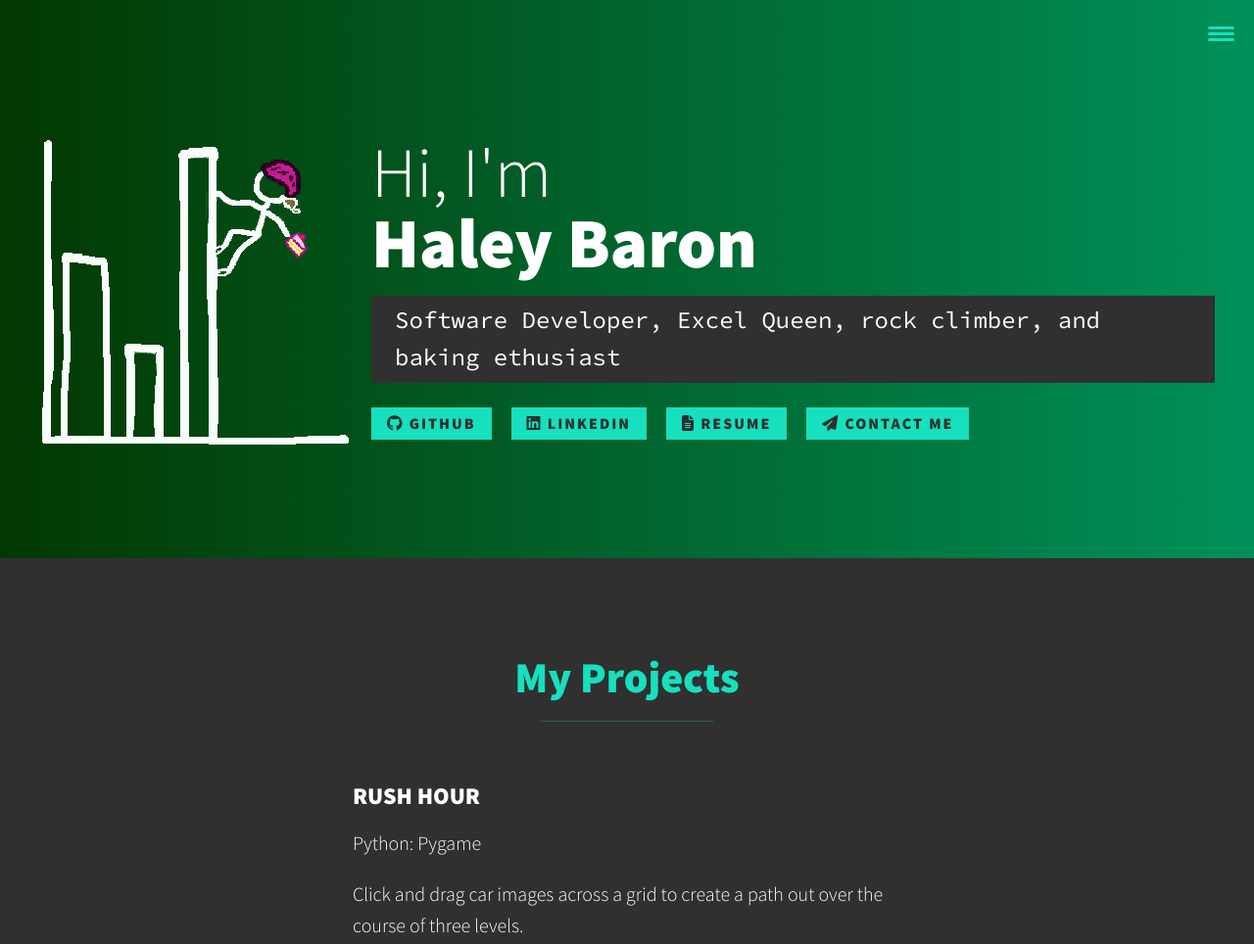
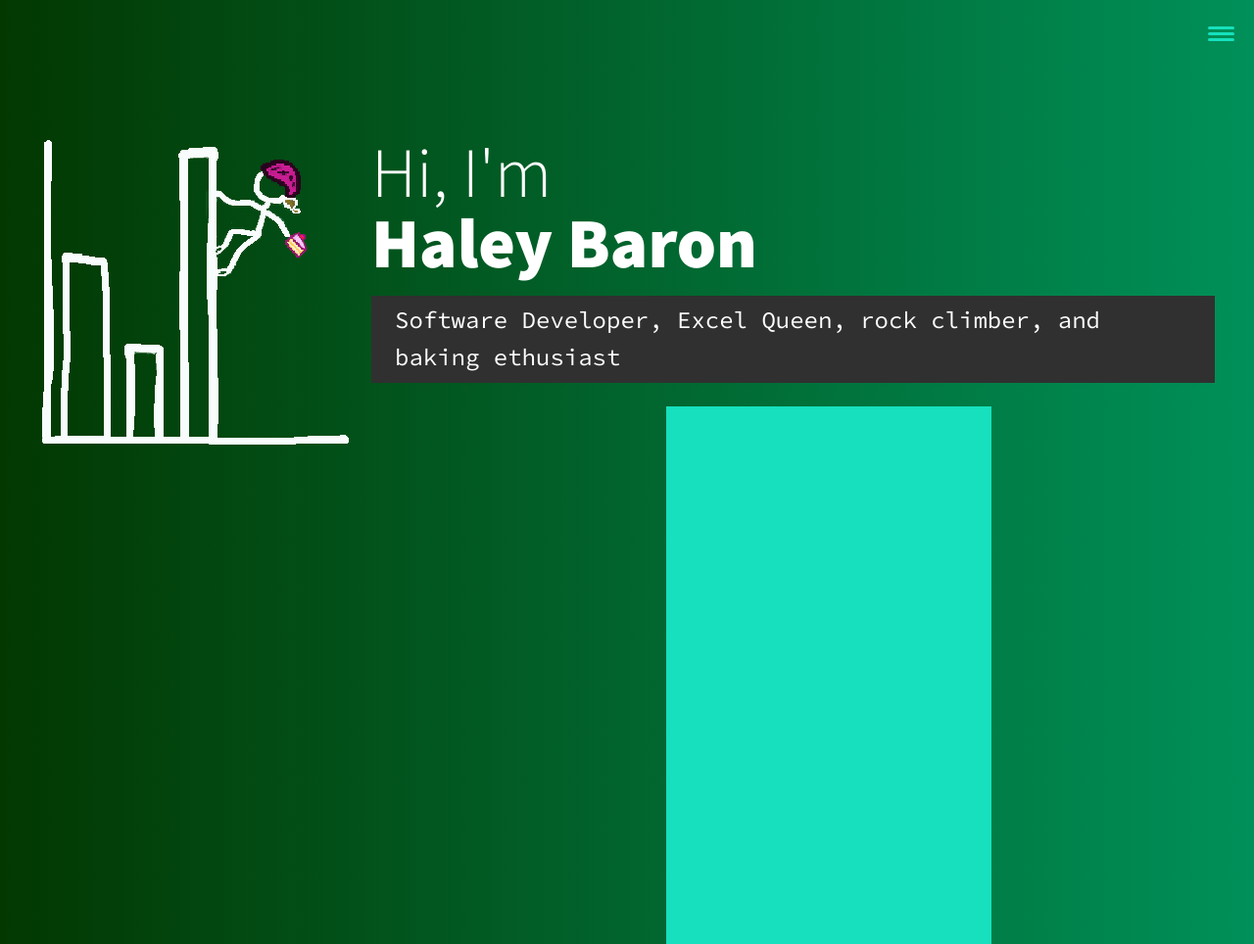
Before and after one commit to Haleyb313/haleyb313.github.io, a plain HTML site: page index.html in a window 1280 px wide. Shown: the top 964 px of the page at 98% size. Drawn offline with Linux system fonts and the light colour scheme.

Commit message:
Update index.html

```diff
--- a/index.html
+++ b/index.html
@@ -41,7 +41,8 @@
             <div class="section__title section__title--wrapper">
                 <a href="https://github.com/Haleyb313" class="btn"><i class="fab fa-github"></i> Github</a>
                 <a href="https://www.linkedin.com/in/haleybaron/" class="btn"><i class="fab fa-linkedin"></i> LinkedIn</a>
-                <a href="https://www.haleybaron.github.io/resume/Baron.Haley.Resume.pdf" type="application/pdf" class="btn"><i class="fas fa-file-alt"></i> Resume</a>
+<!--                 <a href="https://www.haleybaron.github.io/resume/Baron.Haley.Resume.pdf" type="application/pdf" class="btn"><i class="fas fa-file-alt"></i> Resume</a> -->
+		<embed src=""https://www.haleybaron.github.io/Baron.Haley.Resume.pdf" width="100%" height="850px" class="btn"><i class="fas fa-file-alt"></i> Resume</>
                 <a href="#contact" class="btn"><i class="fas fa-paper-plane"></i> Contact Me</a>
             </div>
         </div>
```
